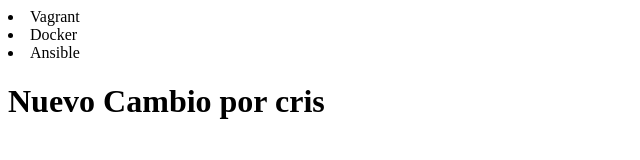
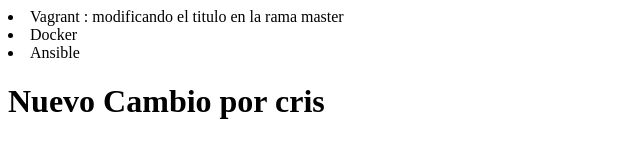
Before and after one commit to Cristian-Nina/Alura-Git, a plain HTML site: page index.html in a window 1280 px wide. Shown: the whole page, without its empty margins (0-640 px from the left). Drawn offline with Linux system fonts and the light colour scheme.

Commit message:
modificando el titulo vagrant

```diff
--- a/index.html
+++ b/index.html
@@ -8,7 +8,7 @@
 </head>
 <body>
 
-    <li> Vagrant </li>
+    <li> Vagrant : modificando el titulo en la rama master</li>
     <li> Docker </li>
     <li> Ansible </li>
     <h1>Nuevo Cambio por cris</h1>
```
